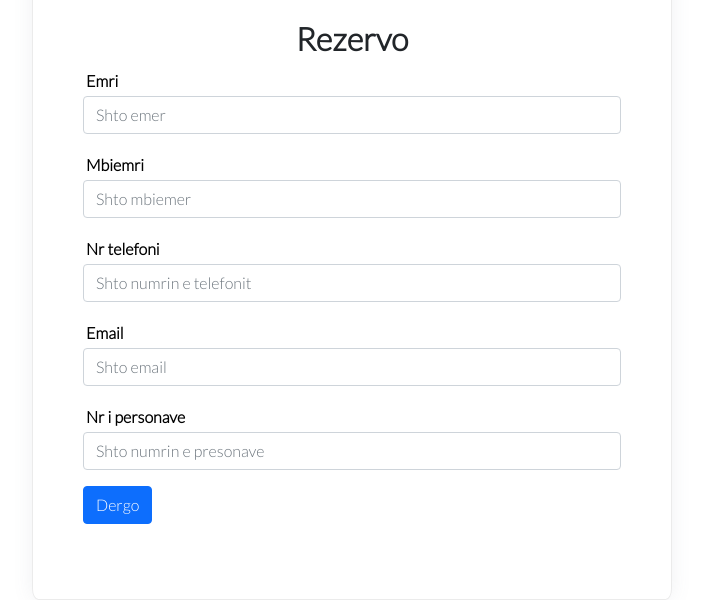
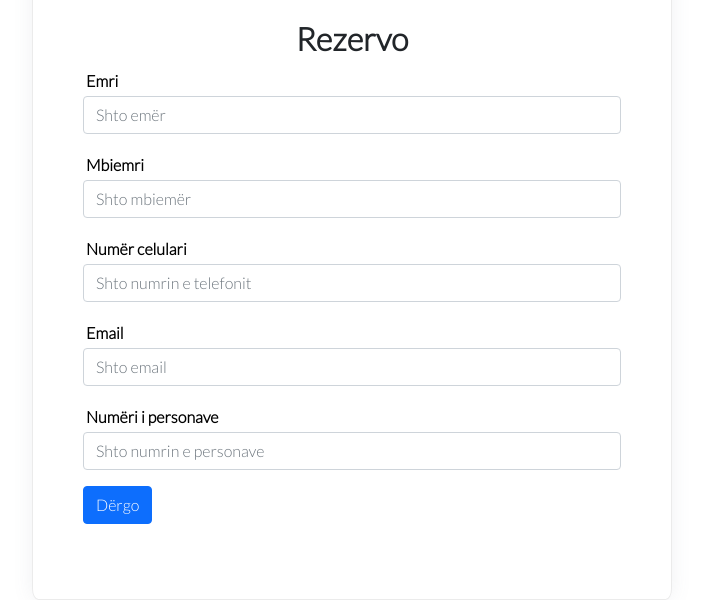
Before and after one commit to AndrejKh/CodeIgniter_Reservation_Management_Project, a CodeIgniter app: page /reservation-manager/reservations/register/1 in a window 1280 px wide. Shown: the part 536-1136 px from the top of the page, without its empty margins (288-991 px from the left). Run offline with CodeIgniter, Linux system fonts and the light colour scheme; data comes from the database, SQL or seed files in the repository; data that the repository does not hold is empty; some libraries are stand-ins or nearby versions.

Commit message:
Update create_public.php

```diff
--- a/application/views/reservations/create_public.php
+++ b/application/views/reservations/create_public.php
@@ -4,7 +4,7 @@
             <img src="<?= base_url() ?>/assets/images/events/<?= $event['image'] ?>" style="width: 100%; height: 100%;max-height: 300px;" class="card-img-top" alt="...">
             <div class="card-body">
                 <p class="card-text text-center mb-0" style="font-size: 18px; ">Data: <span class="fw-bold text-capitalize"> <?= $event['date'] ?></span> </p>
-                <p class="card-text text-center" style="font-size: 22px;">Te ftuar: <span class="fw-bold text-capitalize"> <?= $event['guest'] ?></span> </p>
+                <p class="card-text text-center" style="font-size: 22px;">Te ftuar: <span class="fw-bold text-capitalize"> <br> <?= $event['guest'] ?></span> </p>
             </div>
         </div>
 
@@ -17,16 +17,16 @@
 
         <div class="form-group mb-3">
             <label>Emri</label>
-            <input type="text" class="form-control" required name="name" placeholder="Shto emer">
+            <input type="text" class="form-control" required name="name" placeholder="Shto emër">
         </div>
 
         <div class="form-group mb-3">
             <label>Mbiemri</label>
-            <input type="text" class="form-control" required name="last_name" placeholder="Shto mbiemer">
+            <input type="text" class="form-control" required name="last_name" placeholder="Shto mbiemër">
         </div>
 
         <div class="form-group mb-3">
-            <label>Nr telefoni</label>
+            <label>Numër celulari</label>
             <input type="tel" class="form-control" required name="phone_nr" placeholder="Shto numrin e telefonit">
         </div>
 
@@ -36,11 +36,11 @@
         </div>
 
         <div class="form-group mb-3">
-            <label>Nr i personave</label>
-            <input type="number" class="form-control" required name="total_persons" placeholder="Shto numrin e presonave" min="1">
+            <label>Numëri i personave</label>
+            <input type="number" class="form-control" required name="total_persons" placeholder="Shto numrin e personave" min="1">
         </div>
 
-        <button type="submit" class="btn btn-primary">Dergo</button>
+        <button type="submit" class="btn btn-primary">Dërgo</button>
         </form>
     </div>
 </div>
```
